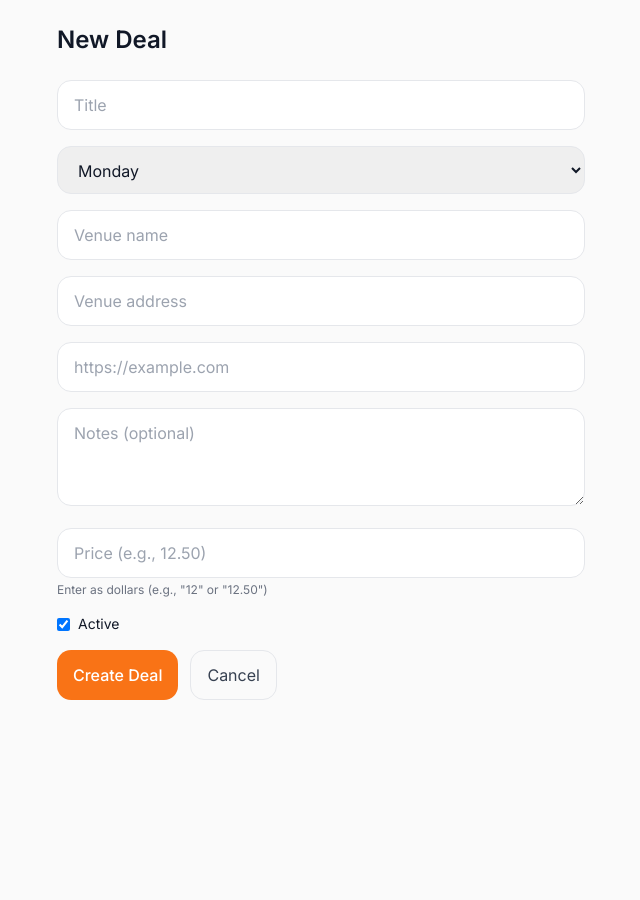
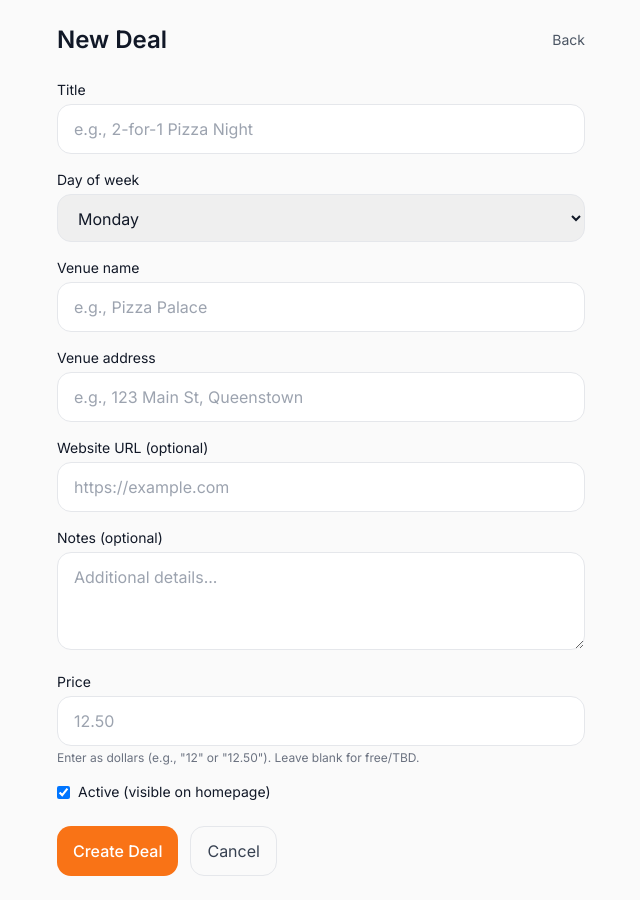
Before and after one commit to jamielaird511/dealtown, a Next.js app: page /admin/new in a window 1280 px wide. Shown: the whole page, without its empty margins (319-959 px from the left). Before the commit the page ends 800 px from the top, so only its background shows below. Built offline with nearby package versions, Linux system fonts and the light colour scheme.

Commit message:
feat(admin): fully working CRUD with RLS + banners

```diff
--- a/src/app/admin/[id]/page.tsx
+++ b/src/app/admin/[id]/page.tsx
@@ -5,7 +5,7 @@ import Link from 'next/link';
 
 export const dynamic = 'force-dynamic';
 
-export default async function EditDealPage({ params }: { params: { id: string } }) {
+export default async function EditDealPage({ params, searchParams }: { params: { id: string }; searchParams?: { error?: string } }) {
   const { supabase } = await requireAdmin();
 
   const id = Number(params.id);
@@ -27,6 +27,13 @@ export default async function EditDealPage({ params }: { params: { id: string }
         <h1 className="text-2xl font-semibold">Edit deal</h1>
         <Link href="/admin" className="text-sm text-gray-600 hover:underline">Back</Link>
       </div>
+
+      {/* Error Message */}
+      {searchParams?.error && (
+        <div className="mb-4 rounded-lg bg-red-50 border border-red-200 p-4 text-red-800">
+          {searchParams.error}
+        </div>
+      )}
 
       <form
         action={`/api/admin/deals/${deal.id}`}
--- a/src/app/admin/new/page.tsx
+++ b/src/app/admin/new/page.tsx
@@ -1,160 +1,109 @@
 'use client';
-import { useState } from 'react';
-import { useRouter } from 'next/navigation';
-import { z } from 'zod';
 import Link from 'next/link';
-
-const dayEnum = z.enum(['monday','tuesday','wednesday','thursday','friday','saturday','sunday']);
-
-const formSchema = z.object({
-  title: z.string().min(2, 'Title required'),
-  day_of_week: dayEnum,
-  venue_name: z.string().min(2, 'Venue name required'),
-  venue_address: z.string().min(2, 'Address required'),
-  website_url: z.string().url('Invalid URL').optional().or(z.literal('')),
-  notes: z.string().max(1000).optional(),
-  price: z.string().optional(),
-  is_active: z.boolean().default(true),
-});
+import { useSearchParams } from 'next/navigation';
 
 export default function NewDealPage() {
-  const router = useRouter();
-  const [errors, setErrors] = useState<Record<string, string>>({});
-  const [submitting, setSubmitting] = useState(false);
-
-  async function handleSubmit(e: React.FormEvent<HTMLFormElement>) {
-    e.preventDefault();
-    setErrors({});
-    setSubmitting(true);
-
-    const formData = new FormData(e.currentTarget);
-    const data = {
-      title: formData.get('title') as string,
-      day_of_week: formData.get('day_of_week') as string,
-      venue_name: formData.get('venue_name') as string,
-      venue_address: formData.get('venue_address') as string,
-      website_url: formData.get('website_url') as string,
-      notes: formData.get('notes') as string,
-      price: formData.get('price') as string,
-      is_active: formData.get('is_active') === 'on',
-    };
-
-    const parsed = formSchema.safeParse(data);
-    if (!parsed.success) {
-      const errs: Record<string, string> = {};
-      parsed.error.errors.forEach(e => { errs[e.path[0]] = e.message; });
-      setErrors(errs);
-      setSubmitting(false);
-      return;
-    }
-
-    const res = await fetch('/api/admin/deals', {
-      method: 'POST',
-      headers: { 'content-type': 'application/json' },
-      body: JSON.stringify(parsed.data),
-    });
-
-    setSubmitting(false);
-    if (!res.ok) {
-      const json = await res.json().catch(() => ({}));
-      alert(json.message || 'Failed to create deal');
-      return;
-    }
-
-    router.push('/admin');
-  }
+  const searchParams = useSearchParams();
+  const error = searchParams.get('error');
 
   return (
     <main className="p-6 max-w-xl mx-auto">
-      <div className="mb-6">
+      <div className="mb-6 flex items-center justify-between">
         <h1 className="text-2xl font-semibold">New Deal</h1>
+        <Link href="/admin" className="text-sm text-gray-600 hover:underline">Back</Link>
       </div>
 
-      <form onSubmit={handleSubmit} className="space-y-4">
+      {/* Error Message */}
+      {error && (
+        <div className="mb-4 rounded-lg bg-red-50 border border-red-200 p-4 text-red-800">
+          {error}
+        </div>
+      )}
+
+      <form action="/api/admin/deals" method="post" className="space-y-4">
         <div>
+          <label className="block text-sm mb-1">Title</label>
           <input
             name="title"
             required
-            placeholder="Title"
+            placeholder="e.g., 2-for-1 Pizza Night"
             className="w-full rounded-xl border px-4 py-3"
           />
-          {errors.title && <p className="text-sm text-red-600 mt-1">{errors.title}</p>}
         </div>
 
         <div>
+          <label className="block text-sm mb-1">Day of week</label>
           <select name="day_of_week" required className="w-full rounded-xl border px-4 py-3">
             {['monday','tuesday','wednesday','thursday','friday','saturday','sunday'].map(d => (
               <option key={d} value={d}>{d.charAt(0).toUpperCase() + d.slice(1)}</option>
             ))}
           </select>
-          {errors.day_of_week && <p className="text-sm text-red-600 mt-1">{errors.day_of_week}</p>}
         </div>
 
         <div>
+          <label className="block text-sm mb-1">Venue name</label>
           <input
             name="venue_name"
             required
-            placeholder="Venue name"
+            placeholder="e.g., Pizza Palace"
             className="w-full rounded-xl border px-4 py-3"
           />
-          {errors.venue_name && <p className="text-sm text-red-600 mt-1">{errors.venue_name}</p>}
         </div>
 
         <div>
+          <label className="block text-sm mb-1">Venue address</label>
           <input
             name="venue_address"
             required
-            placeholder="Venue address"
+            placeholder="e.g., 123 Main St, Queenstown"
             className="w-full rounded-xl border px-4 py-3"
           />
-          {errors.venue_address && <p className="text-sm text-red-600 mt-1">{errors.venue_address}</p>}
         </div>
 
         <div>
+          <label className="block text-sm mb-1">Website URL (optional)</label>
           <input
             name="website_url"
             type="url"
             placeholder="https://example.com"
             className="w-full rounded-xl border px-4 py-3"
           />
-          {errors.website_url && <p className="text-sm text-red-600 mt-1">{errors.website_url}</p>}
         </div>
 
         <div>
+          <label className="block text-sm mb-1">Notes (optional)</label>
           <textarea
             name="notes"
-            placeholder="Notes (optional)"
+            placeholder="Additional details..."
             rows={3}
             className="w-full rounded-xl border px-4 py-3"
           />
-          {errors.notes && <p className="text-sm text-red-600 mt-1">{errors.notes}</p>}
         </div>
 
         <div>
+          <label className="block text-sm mb-1">Price</label>
           <input
             name="price"
             type="text"
-            placeholder="Price (e.g., 12.50)"
+            placeholder="12.50"
             className="w-full rounded-xl border px-4 py-3"
           />
-          <p className="text-xs text-gray-500 mt-1">Enter as dollars (e.g., &quot;12&quot; or &quot;12.50&quot;)</p>
-          {errors.price && <p className="text-sm text-red-600 mt-1">{errors.price}</p>}
+          <p className="text-xs text-gray-500 mt-1">Enter as dollars (e.g., &quot;12&quot; or &quot;12.50&quot;). Leave blank for free/TBD.</p>
         </div>
 
         <label className="flex items-center gap-2">
           <input type="checkbox" name="is_active" defaultChecked />
-          <span className="text-sm">Active</span>
+          <span className="text-sm">Active (visible on homepage)</span>
         </label>
 
-        <div className="flex gap-3">
+        <div className="flex gap-3 pt-2">
           <button
             type="submit"
-            disabled={submitting}
-            className="rounded-xl bg-orange-500 px-4 py-3 text-white font-medium disabled:opacity-50"
+            className="rounded-xl bg-orange-500 px-4 py-3 text-white font-medium"
           >
-            {submitting ? 'Creating…' : 'Create Deal'}
+            Create Deal
           </button>
-          <Link href="/admin" className="rounded-xl border px-4 py-3 text-gray-700">
+          <Link href="/admin" className="rounded-xl border px-4 py-3 text-gray-700 inline-flex items-center">
             Cancel
           </Link>
         </div>
--- a/src/app/api/admin/deals/[id]/route.ts
+++ b/src/app/api/admin/deals/[id]/route.ts
@@ -51,7 +51,6 @@ const editSchema = z.object({
   venue_address: z.string().trim().min(1, 'Venue address is required'),
   website_url: z.string().trim().url('Website must be a valid URL').optional().or(z.literal('')),
   notes: z.string().trim().optional(),
-  price: z.string().trim().optional(),
   is_active: z.union([z.boolean(), z.string()]).optional(),
 });
 
@@ -121,7 +120,6 @@ export async function PATCH(req: Request, { params }: { params: { id: string } }
       venue_address: raw.venue_address,
       website_url: raw.website_url,
       notes: raw.notes,
-      price: raw.price,
       is_active: raw.is_active,
     });
 
@@ -136,8 +134,9 @@ export async function PATCH(req: Request, { params }: { params: { id: string } }
     // Only set optional fields if present (don't violate NOT NULL cols)
     if ('website_url' in raw) payload.website_url = parsed.website_url ?? null;
     if ('notes' in raw) payload.notes = parsed.notes ?? null;
+    // Convert price (dollars) to price_cents (integer)
     if ('price' in raw) {
-      const cents = priceToCentsMaybe(parsed.price);
+      const cents = priceToCentsMaybe(raw.price as string);
       if (cents !== undefined) payload.price_cents = cents;
     }
     if ('is_active' in raw) payload.is_active = !!parsed.is_active;
@@ -145,7 +144,9 @@ export async function PATCH(req: Request, { params }: { params: { id: string } }
     const { error } = await admin.from('deals').update(payload).eq('id', id);
     if (error) return backToEdit(req, id, error.message);
 
-    return backToList(req);
+    const url = new URL('/admin', req.url);
+    url.searchParams.set('ok', '1');
+    return NextResponse.redirect(url, { status: 303 });
   } catch (err) {
     if (err instanceof ZodError) {
       return backToEdit(req, id, err.errors[0]?.message ?? 'Validation error');
--- a/src/app/api/admin/deals/route.ts
+++ b/src/app/api/admin/deals/route.ts
@@ -14,11 +14,14 @@ const createDealSchema = z.object({
   website_url: z.string().url().optional().or(z.literal('')).transform(v => v || null),
   notes: z.string().max(1000).optional().or(z.literal('')).transform(v => v || null),
   price: z.string().optional(),
-  price_cents: z.number().int().nullable().optional(),
-}).transform((v) => ({
-  ...v,
-  price_cents: v.price_cents ?? centsFromMoney(v.price),
-}));
+}).transform((v) => {
+  // Convert price (dollars) to price_cents, then remove price field
+  const { price, ...rest } = v;
+  return {
+    ...rest,
+    price_cents: centsFromMoney(price),
+  };
+});
 
 const qSchema = z.object({
   day: z.string().optional(),
@@ -63,21 +66,45 @@ export async function GET(req: Request) {
   return NextResponse.json({ ok: true, data, count });
 }
 
+async function parseBody(req: Request) {
+  const ct = req.headers.get('content-type') ?? '';
+  if (ct.includes('application/json')) return req.json();
+  const fd = await req.formData();
+  return Object.fromEntries(fd.entries());
+}
+
 export async function POST(req: Request) {
   const ip = req.headers.get('x-forwarded-for')?.split(',')[0]?.trim() || 'local';
   if (!rateOk(ip)) return NextResponse.json({ ok: false, message: 'Slow down' }, { status: 429 });
 
   const { supabase, user } = await requireAdmin();
 
-  const body = await req.json();
-  const parsed = createDealSchema.safeParse(body);
-  if (!parsed.success) return NextResponse.json({ ok: false, message: 'Invalid input', errors: parsed.error.flatten() }, { status: 400 });
+  const body = await parseBody(req);
 
-  const { data, error } = await supabase.from('deals')
-    .insert({ ...parsed.data, created_by: user.id })
-    .select()
-    .single();
+  // Coerce checkbox
+  const rawData = {
+    ...body,
+    is_active: typeof body.is_active === 'string' ? body.is_active === 'on' : !!body.is_active,
+  };
 
-  if (error) return NextResponse.json({ ok: false, message: error.message }, { status: 400 });
-  return NextResponse.json({ ok: true, data });
+  const parsed = createDealSchema.safeParse(rawData);
+  if (!parsed.success) {
+    const msg = parsed.error.errors[0]?.message ?? 'Invalid input';
+    const url = new URL('/admin/new', req.url);
+    url.searchParams.set('error', msg);
+    return NextResponse.redirect(url, { status: 303 });
+  }
+
+  const { error } = await supabase.from('deals')
+    .insert({ ...parsed.data, created_by: user.id });
+
+  if (error) {
+    const url = new URL('/admin/new', req.url);
+    url.searchParams.set('error', error.message);
+    return NextResponse.redirect(url, { status: 303 });
+  }
+
+  const url = new URL('/admin', req.url);
+  url.searchParams.set('ok', '1');
+  return NextResponse.redirect(url, { status: 303 });
 }
```
Also changed, not shown: src/app/admin/page.tsx (+13 -1 lines).
